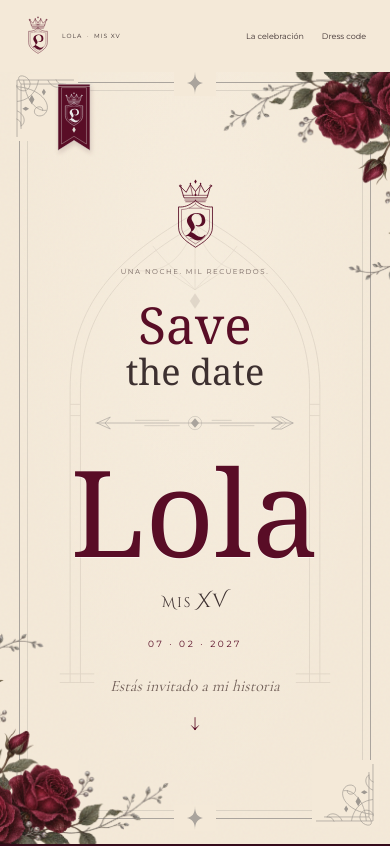
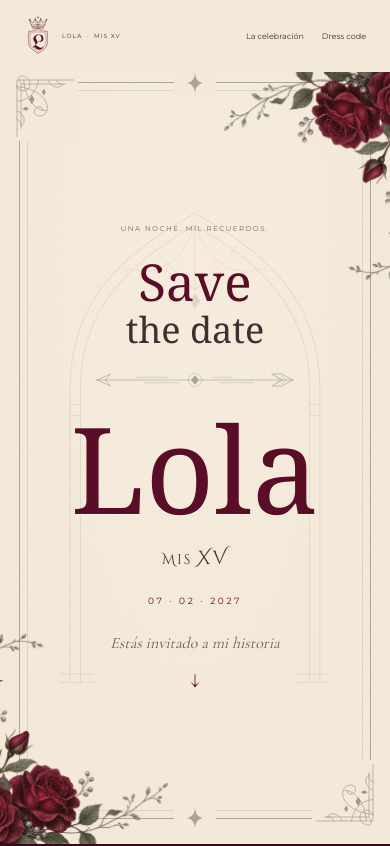
Before and after one commit to mauroere/15-lola, a Next.js app: page / in a window 390 px wide. Shown: the top 846 px of the page. Built offline with nearby package versions, Linux system fonts and the light colour scheme; a web font is replaced by a local one.

Commit message:
Reduce opening view to one Lola crest in the header

```diff
--- a/app/globals.css
+++ b/app/globals.css
@@ -1104,21 +1104,6 @@ h2 em {
 .hero-invite {
   margin-top: 27px;
 }
-.pennant {
-  position: absolute;
-  left: 102px;
-  top: 15px;
-  width: 57px;
-  height: 105px;
-  color: var(--silver-light);
-  z-index: 1;
-  pointer-events: none;
-}
-.pennant svg {
-  width: 100%;
-  height: 100%;
-  filter: drop-shadow(1px 3px 2px #350b1a22);
-}
 h2 {
   font-family: var(--gothic);
   font-weight: 400;
@@ -1156,12 +1141,6 @@ h2 em {
   letter-spacing: 0;
 }
 @media (max-width: 900px) {
-  .pennant {
-    left: 75px;
-    width: 46px;
-    height: 85px;
-    top: 11px;
-  }
   .name-lockup h1 {
     font-size: 150px;
   }
@@ -1220,12 +1199,6 @@ h2 em {
     margin-top: 27px;
     font-size: 16px;
   }
-  .pennant {
-    left: 55px;
-    top: 11px;
-    width: 38px;
-    height: 71px;
-  }
   .section-intro h2 {
     font-size: 44px;
   }
@@ -1246,11 +1219,6 @@ h2 em {
 @media (max-width: 350px) {
   .name-lockup h1 {
     font-size: 108px;
-  }
-  .pennant {
-    left: 52px;
-    width: 32px;
-    height: 60px;
   }
   .hero-content {
     padding-top: 55px;
@@ -1295,10 +1263,6 @@ h2 em {
 .wordmark > .brand-logo {
   width: 35px;
 }
-.hero-brand {
-  width: 63px;
-  margin-bottom: 15px;
-}
 .story-brand {
   width: 73px;
   margin-bottom: 0;
@@ -1315,21 +1279,9 @@ h2 em {
 .footer-monogram > .brand-logo {
   width: 34px;
 }
-.pennant > .brand-logo {
-  position: absolute;
-  top: 13%;
-  left: 17%;
-  width: 66%;
-  height: auto;
-  max-width: none;
-}
 @media (max-width: 600px) {
   .wordmark > .brand-logo {
     width: 28px;
-  }
-  .hero-brand {
-    width: 51px;
-    margin-bottom: 13px;
   }
   .story-brand {
     width: 67px;
@@ -1343,10 +1295,6 @@ h2 em {
   }
 }
 @media (max-width: 350px) {
-  .hero-brand {
-    width: 46px;
-    margin-bottom: 12px;
-  }
   .wordmark > .brand-logo {
     width: 25px;
   }
--- a/app/page.tsx
+++ b/app/page.tsx
@@ -5,7 +5,6 @@ import {
   Star,
   QuillArrow,
   GothicArch,
-  Pennant,
 } from "@/components/Ornaments";
 import BrandLogo from "@/components/BrandLogo";
 import ShareButton from "@/components/ShareButton";
@@ -53,7 +52,6 @@ export default function Page() {
             <Star className="frame-star star-bottom" />
           </div>
           <GothicArch />
-          <Pennant />
           <img
             className="roses roses-top"
             src="/art/burgundy-roses.webp"
@@ -70,7 +68,6 @@ export default function Page() {
             height="1005"
           />
           <div className="hero-content">
-            <BrandLogo className="hero-brand" />
             <p className="eyebrow hero-eyebrow">Una noche. Mil recuerdos.</p>
             <p className="save-date">
               Save <span>the date</span>
--- a/components/Ornaments.tsx
+++ b/components/Ornaments.tsx
@@ -1,5 +1,3 @@
-import BrandLogo from "./BrandLogo";
-
 export function Flourish({ className = "" }: { className?: string }) {
   return (
     <svg
@@ -108,24 +106,3 @@ export function GothicArch() {
     </svg>
   );
 }
-export function Pennant() {
-  return (
-    <div className="pennant" aria-hidden="true">
-      <svg viewBox="0 0 64 118" fill="none">
-        <path
-          d="M5 1h54v112L32 96 5 113V1Z"
-          fill="var(--wine)"
-          stroke="currentColor"
-        />
-        <path
-          d="M11 7h42v95L32 89l-21 13V7Z"
-          stroke="currentColor"
-          strokeWidth=".6"
-        />
-        <path d="M1 1h62M1 5h62" stroke="currentColor" strokeWidth=".8" />
-        <path d="m32 73 3 5-3 5-3-5 3-5Z" fill="currentColor" />
-      </svg>
-      <BrandLogo className="pennant-logo" tone="silver" decorative />
-    </div>
-  );
-}
```
Also changed, not shown: 1 other file (tests, documents, lock files or other folders).
